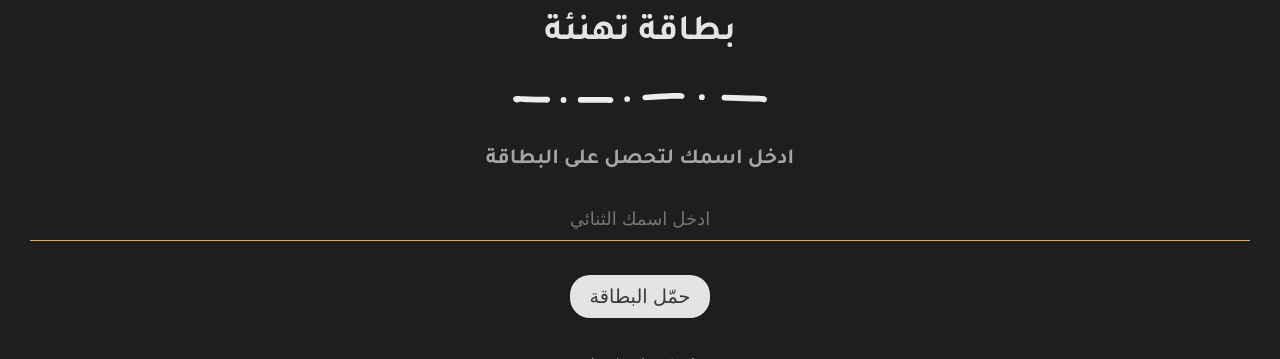
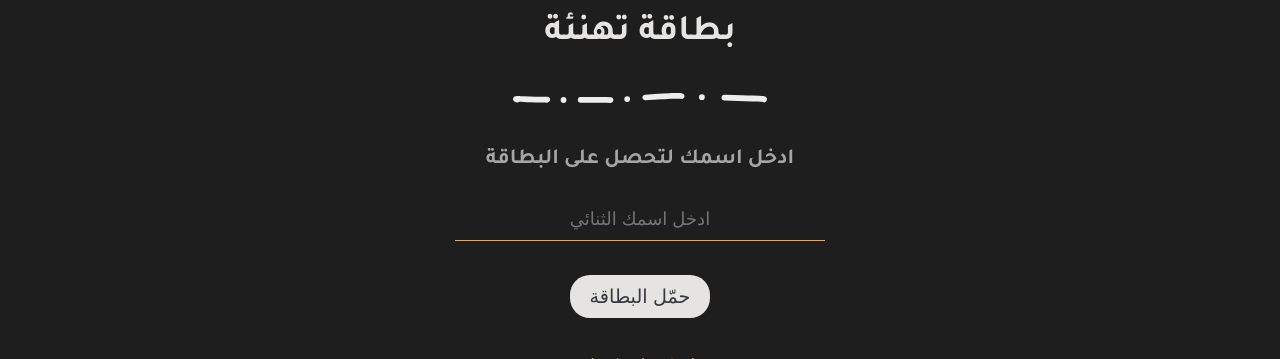
Before and after one commit to axenda/eid-card, a PHP site: page / in a window 1280 px wide. Shown: the part 294-653 px from the top of the page. Run offline with PHP 8.4, Linux system fonts and the light colour scheme.

Commit message:
limit the width of the input

```diff
--- a/styles/main.css
+++ b/styles/main.css
@@ -41,6 +41,7 @@ label {
 
 input {
     width: calc(100% - 64px);
+    max-width: 350px;
     background-color: #1e1e1e;
     color: #fff;
     text-align: center;
```
